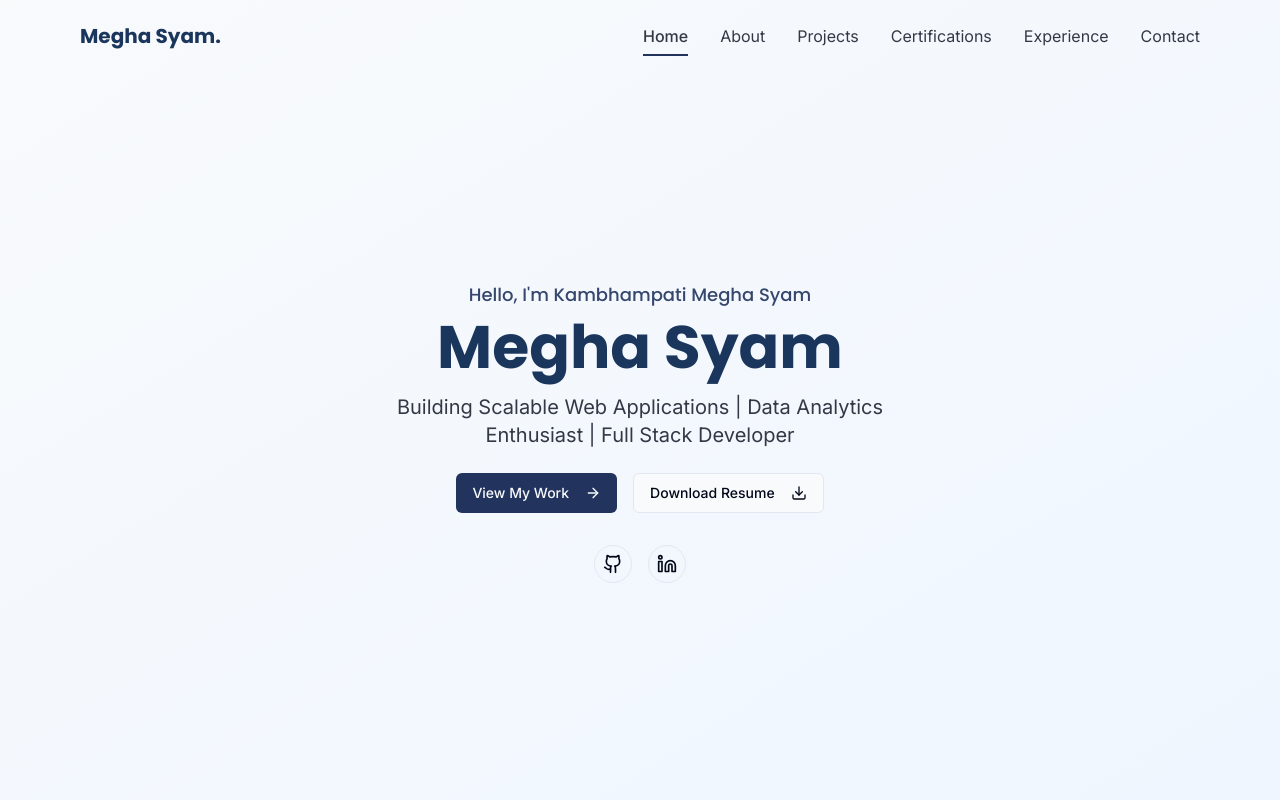
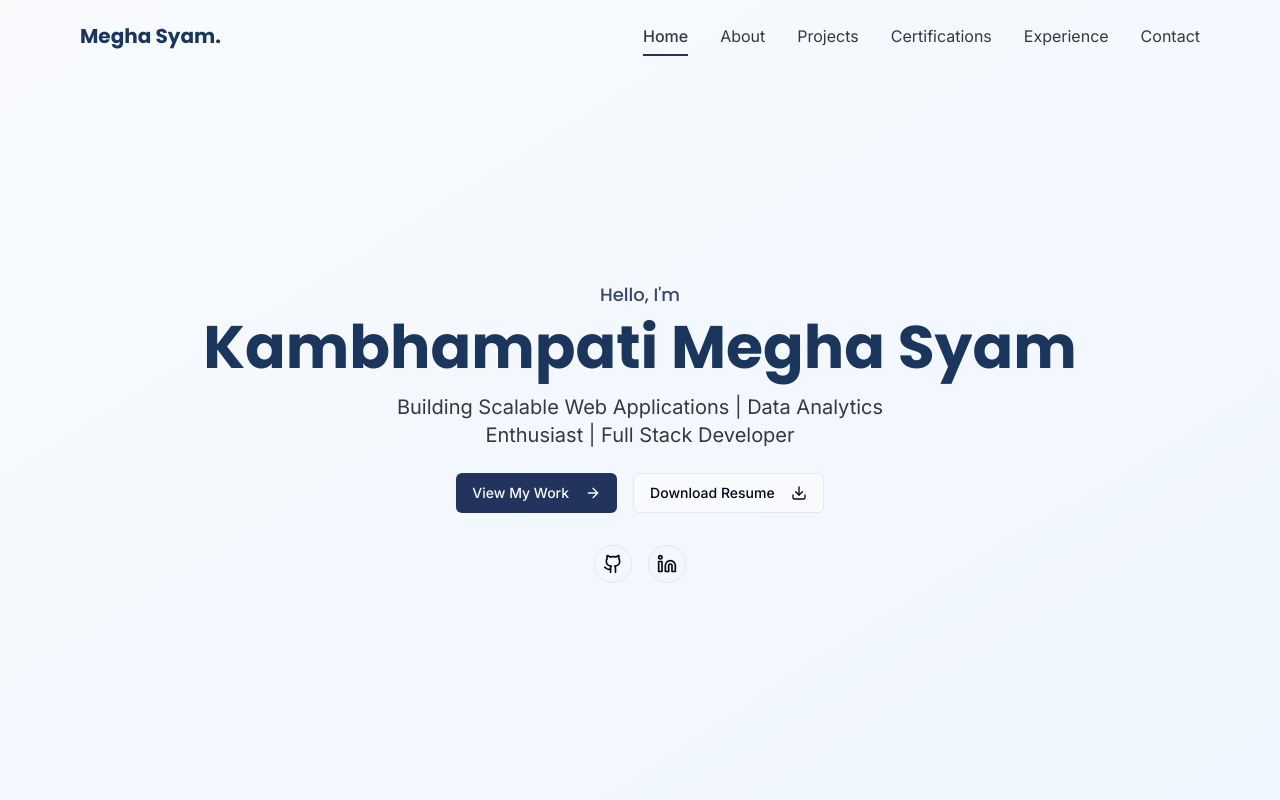
Before and after one commit to Megha-syam/Syam-Portfolio, a React (Vite) app: page / in a window 1280 px wide. Shown: the top 800 px of the page. Built offline with nearby package versions, Linux system fonts and the light colour scheme.

Commit message:
Fix Hero component text
Corrects the name displayed in the Hero component.

```diff
--- a/src/components/Hero.tsx
+++ b/src/components/Hero.tsx
@@ -9,10 +9,10 @@ const Hero = () => {
       <div className="max-w-6xl mx-auto px-4 py-12">
         <div className="flex flex-col justify-center items-center text-center">
           <h2 className="text-lg font-medium text-primary mb-2 opacity-90">
-            Hello, I'm Kambhampati Megha Syam
+            Hello, I'm
           </h2>
           <h1 className="text-4xl md:text-5xl lg:text-6xl font-bold mb-4 text-navy font-heading leading-tight">
-            Megha Syam
+            Kambhampati Megha Syam
           </h1>
           <p className="text-xl mb-6 text-foreground/80 max-w-lg">
             Building Scalable Web Applications | Data Analytics Enthusiast | Full Stack Developer
```
